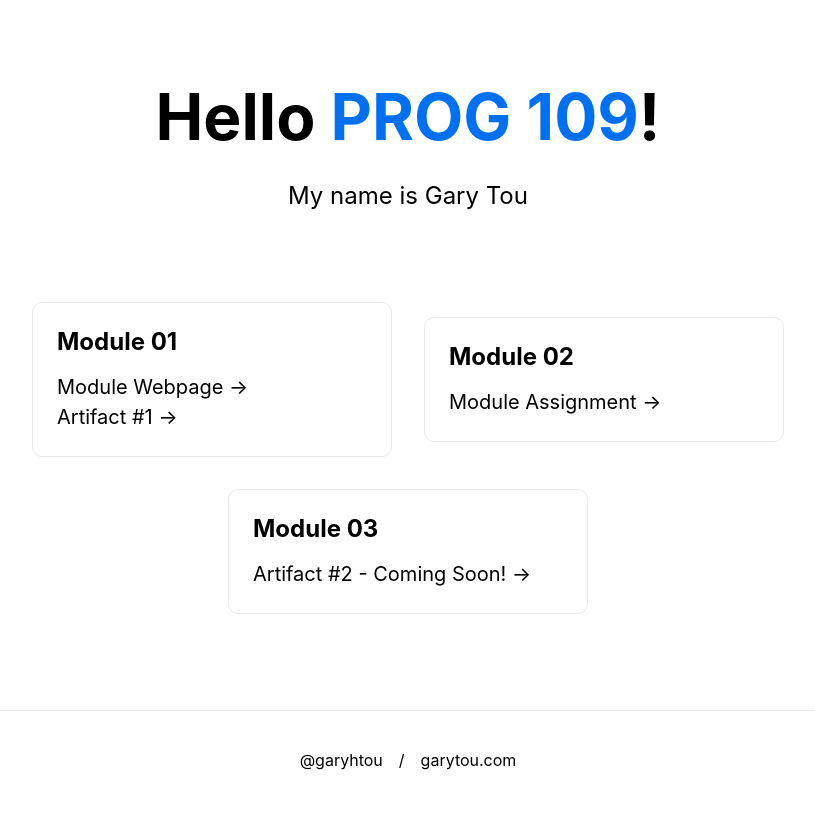
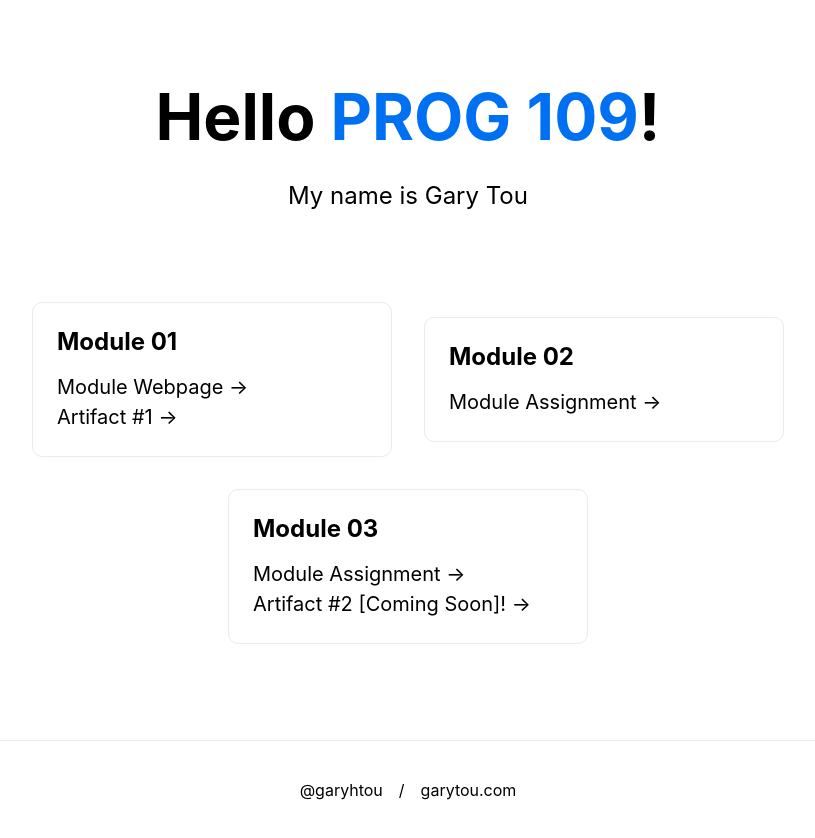
Before and after one commit to garyhtou/PROG109, a Next.js app: page / in a window 1280 px wide. Shown: the whole page, without its empty margins (232-1047 px from the left). Before the commit the page ends 810 px from the top, so only its background shows below. Built offline with nearby package versions, Linux system fonts and the light colour scheme.

Commit message:
fix home page module03 links

```diff
--- a/pages/index.js
+++ b/pages/index.js
@@ -15,8 +15,10 @@ const links = [
 	},
 	{
 		title: "Module 03",
-		links: [{ title: "Module Assignment", url: "/module03" }],
-		links: [{ title: "Artifact #2 - Coming Soon!", url: "/" }],
+		links: [
+			{ title: "Module Assignment", url: "/module03" },
+			{ title: "Artifact #2 [Coming Soon]!", url: "/" },
+		],
 	},
 ];
 
```
